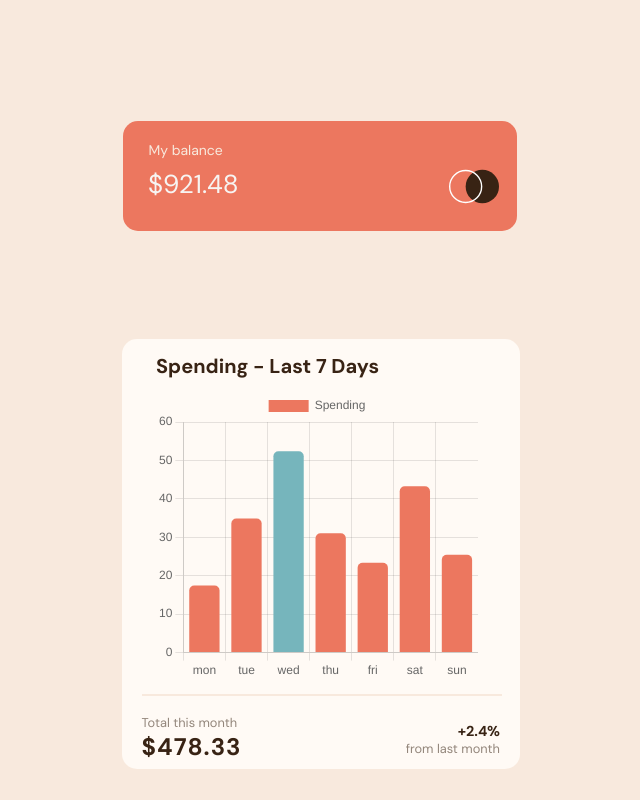
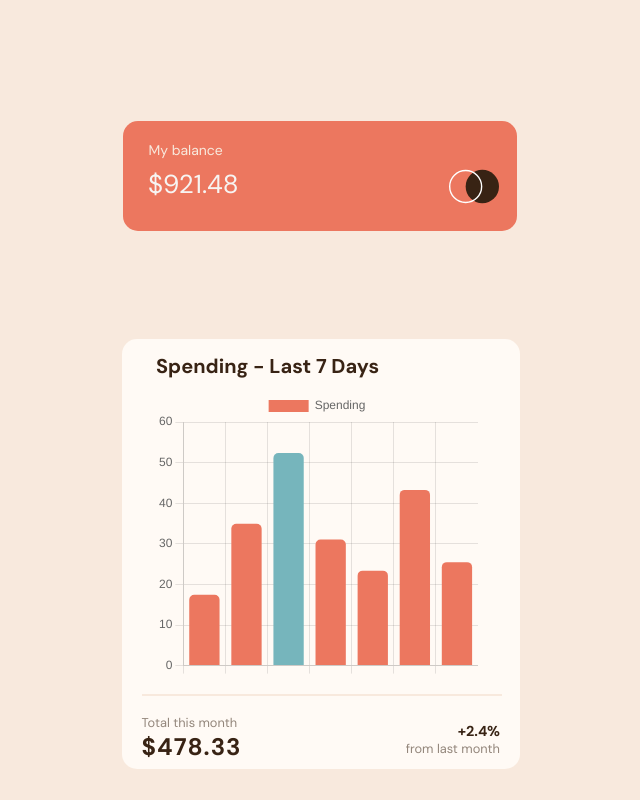
Before and after one commit to Nayab007/React-Chart-Project, a React (Create React App) app: page / in a window 1280 px wide. Shown: the whole page, without its empty margins (320-960 px from the left). Built offline with nearby package versions, Linux system fonts and the light colour scheme.

Commit message:
New changes in the bar CSS

```diff
--- a/src/components/chart/bar.js
+++ b/src/components/chart/bar.js
@@ -19,8 +19,7 @@ function Barfun() {
     <div className="container">
       <Bar
         data={{
-
-          labels: data.map((data) => data.day),
+          labels: data.map(() => ''), // Empty labels array to exclude weekdays
           datasets: [
 
             {
@@ -33,7 +32,7 @@ function Barfun() {
               ),
 
               borderRadius: 5,
-
+              pointStyle: 'circle', // Set the point style to 'circle'
             },
           ],
 
@@ -44,31 +43,35 @@ function Barfun() {
               text: "Spending - Last 7 Days",
 
               font: {
-                size: 20, // Adjust the font size to your desired value
+                size: 20,
                 family: "DM Sans",
-
-              }
+              },
             },
             tooltip: {
+              enabled: true,
+              intersect: false,
+              mode: 'index',
+              position: 'nearest',
               callbacks: {
                 label: function (context) {
-                  let label = context.dataset.label || "";
-
-                  if (label) {
-                    label += ": ";
+                  let label = ''; // Remove the color box icon
+                  if (context.parsed.y !== null) {
+                    label += '$' + context.parsed.y.toFixed(2);
                   }
-
-                  if (context.parsed.y !== null) {
-                    label += "$" + context.parsed.y.toFixed(2); // Add dollar sign and format amount
-
-                  };
-
-
-
                   return label;
                 },
               },
+              backgroundColor: "hsl(25, 47%, 15%)",
+              bodyFontColor: "white",
+              cornerRadius: 5,
+              displayColors: false,
             },
+          },
+          tooltips: {
+            enabled: false,
+          },
+          legend: {
+            display: false, // Hide the legend
           },
         }}
       />
--- a/src/components/chart/chart.css
+++ b/src/components/chart/chart.css
@@ -13,7 +13,7 @@
   border-radius: 15px;
   margin-top: -36%;
   margin-left: 34.5%;
-  padding:  20px;
+  padding: 20px;
   padding-bottom: 10px;
   display: flex;
   align-items: left;
@@ -23,8 +23,7 @@
 }
 .line {
   width: 100%;
-
-  margin: 0, auto;
+  margin-top: -5px;
   border-style: solid;
   color: var(--cream);
 }
```
